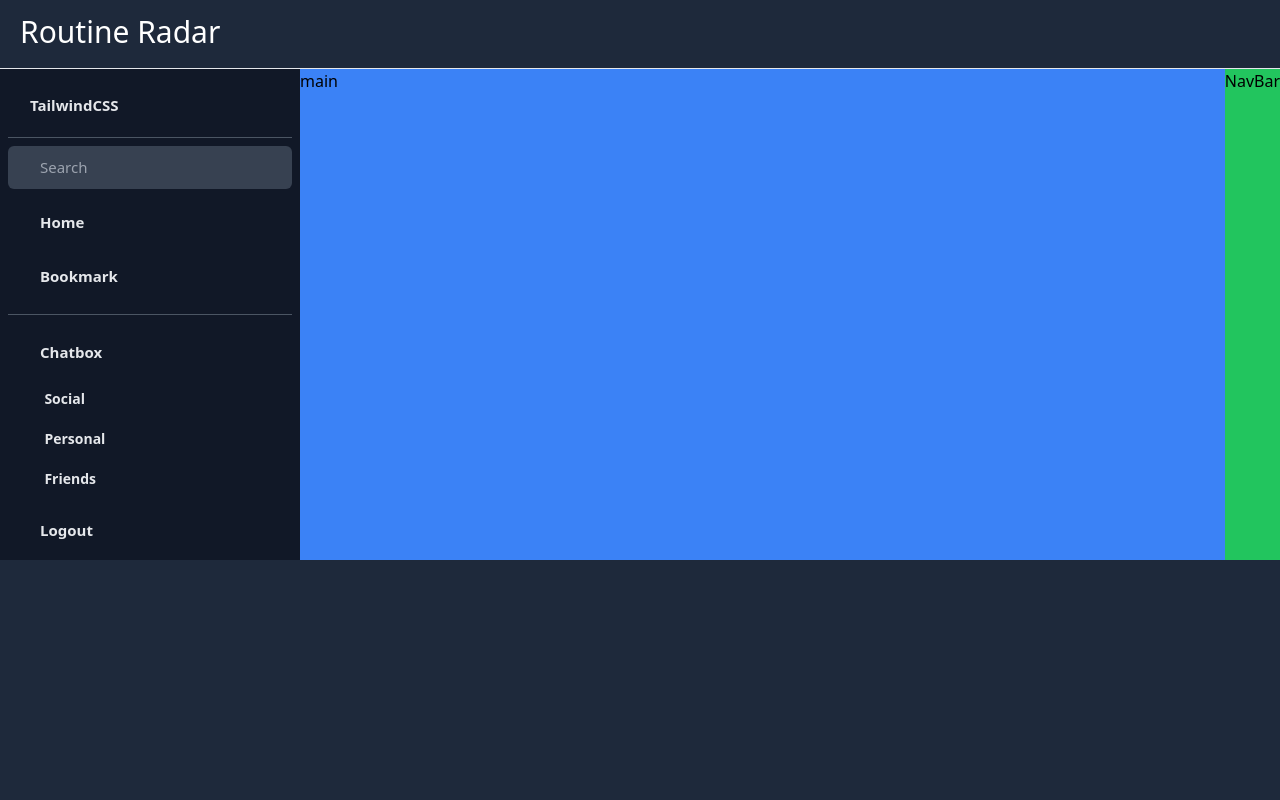
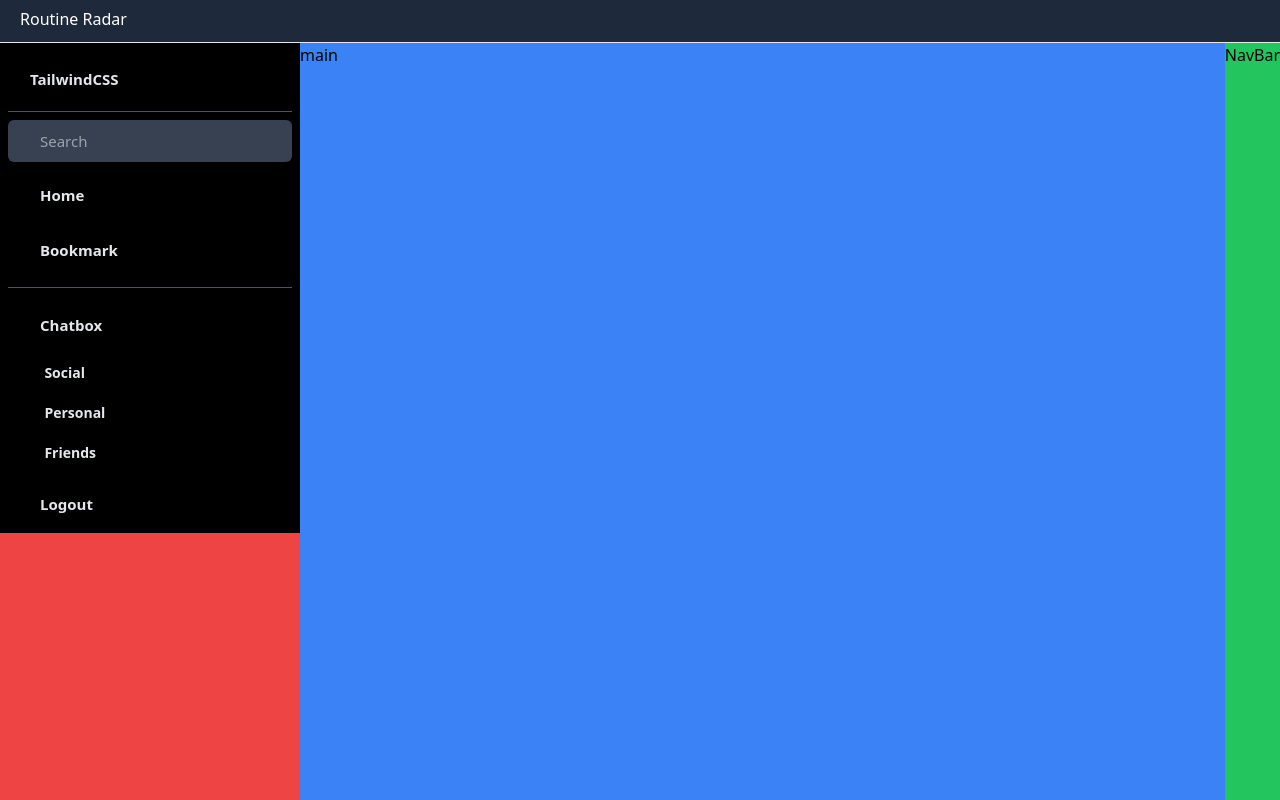
Before and after one commit to codegatty/RoutineRadar, a React (Vite) app in the folder frontend/user-dashboard/: page / in a window 1280 px wide. Built offline with nearby package versions, Linux system fonts and the light colour scheme.

Commit message:
--completed some frotend

```diff
--- /dev/null
+++ b/frontend/user-dashboard/src/UIComponents/Hr.jsx
@@ -0,0 +1,5 @@
+
+function Hr() {
+  return (<div class="my-2 bg-gray-600 h-[1px]"></div>)
+  }
+export default Hr;
--- a/frontend/user-dashboard/src/components/Header.jsx
+++ b/frontend/user-dashboard/src/components/Header.jsx
@@ -2,9 +2,9 @@
 
 function Header() {
   return (
-    <div className="bg-primary h-16 flex flex-row justify-between items-center px-5 ">
+    <div className="bg-primary h-10 flex flex-row justify-between items-center px-5 ">
       <div className=''>
-        <h1 className='text-center text-3xl text-white'>Routine Radar</h1>
+        <h1 className='text-center text-1xl text-white'>Routine Radar</h1>
       </div>
       <div>
 
--- a/frontend/user-dashboard/src/components/SideBar.jsx
+++ b/frontend/user-dashboard/src/components/SideBar.jsx
@@ -1,8 +1,20 @@
+import { useState } from 'react';
 import clasnames from 'classnames';
 
+
 function SideBar() {
+  const sideBarStyle="sidebar top-0 bottom-0 lg:left-0 p-2 w-[300px] overflow-y-auto text-center bg-gray-900 lg:block hidden md:block sm:hidden"
+  const [isHidden,setIsHidden]=useState(true);
+  let hiddenStyle="hidden"
   function openSidebar(){
 
+    setIsHidden(!isHidden);
+    if(isHidden){
+      hiddenStyle="hidden"
+    }else{
+      hiddenStyle="block"
+    }
+    console.log(hiddenStyle)
   }
 
   function toggleButton(){
@@ -10,12 +22,12 @@ function SideBar() {
   }
 
   return (
-    <div className='lg:block block md:block sm:hidden'>
+    <div className=''>
       <div>
-        <button type="button" className='lg:hidden  md:hidden sm:block '>open</button>
+        <button type="button"  onClick={openSidebar} className='lg:hidden  md:hidden sm:block '>open</button>
       </div>
       <div
-        class="sidebar top-0 bottom-0 lg:left-0 p-2 w-[300px] overflow-y-auto text-center bg-gray-900 "
+        className={clasnames(sideBarStyle,"sm:bg-white bg-black lg:bg-black")}
       >
         <div class="text-gray-100 text-xl">
           <div class="p-2.5 mt-1 flex items-center">
--- a/frontend/user-dashboard/src/pages/Layout.jsx
+++ b/frontend/user-dashboard/src/pages/Layout.jsx
@@ -8,7 +8,7 @@ function Layout() {
     <div className="w-screen h-screen bg-primary flex flex-col">
       <Header/>
       <hr class="h-px mt-1 bg-gray-200 border-0 dark:bg-gray-700"></hr>
-      <div className="flex lg:flow-col flex-col sm:flex-row">
+      <div className="flex lg:flow-col flex-col sm:flex-row h-full">
       <div className="bg-red-500 flex-2">
         <SideBar/>
       </div>
```
